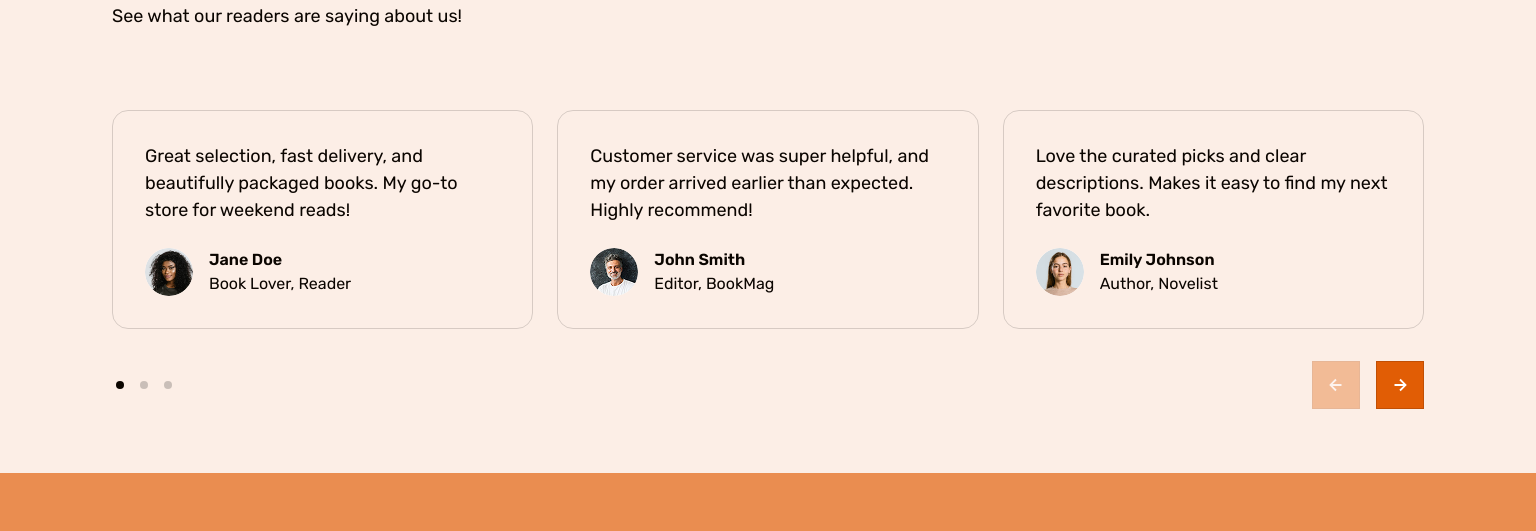
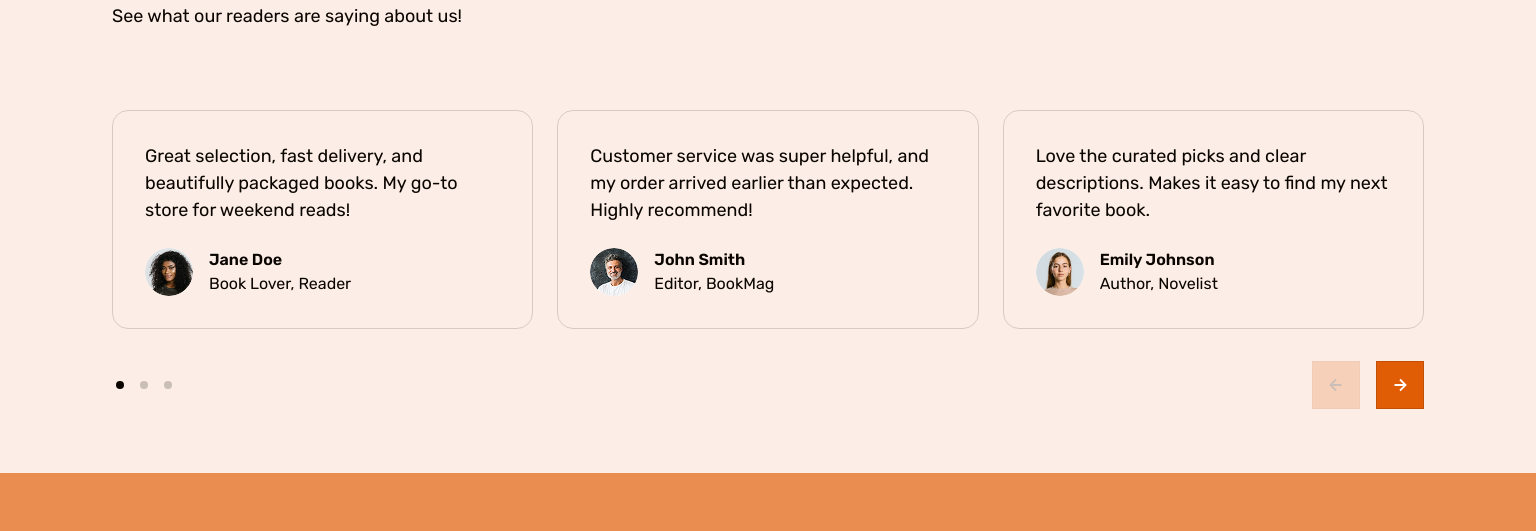
Before and after one commit to Danieltykhonov/project-gr-js-09, a website built with Vite: page src/index.html in a window 1536 px wide. Shown: the part 215-746 px from the top of the page. Built offline with nearby package versions, Linux system fonts and the light colour scheme; what accordion-js would draw is missing.

Commit message:
Refactor feedbacks navigation button styles
Updated button styles in feedback navigation to use CSS variables for color and background.

```diff
--- a/src/css/feedbacks.css
+++ b/src/css/feedbacks.css
@@ -111,7 +111,14 @@
   .feedbacks-nav button.swiper-button-next:hover,
   .feedbacks-nav button.swiper-button-prev:focus-visible,
   .feedbacks-nav button.swiper-button-next:focus-visible {
-    background-color: #fceee6;
-    color: #0b0500;
+    color: var(--color-text);
+  background-color: var(--color-bg);
   }
 }
+
+.feedbacks-nav button.swiper-button-disabled {
+  color: var(--color-text);
+  opacity: 0.2;
+  cursor: default;
+  pointer-events: none;
+}
```
